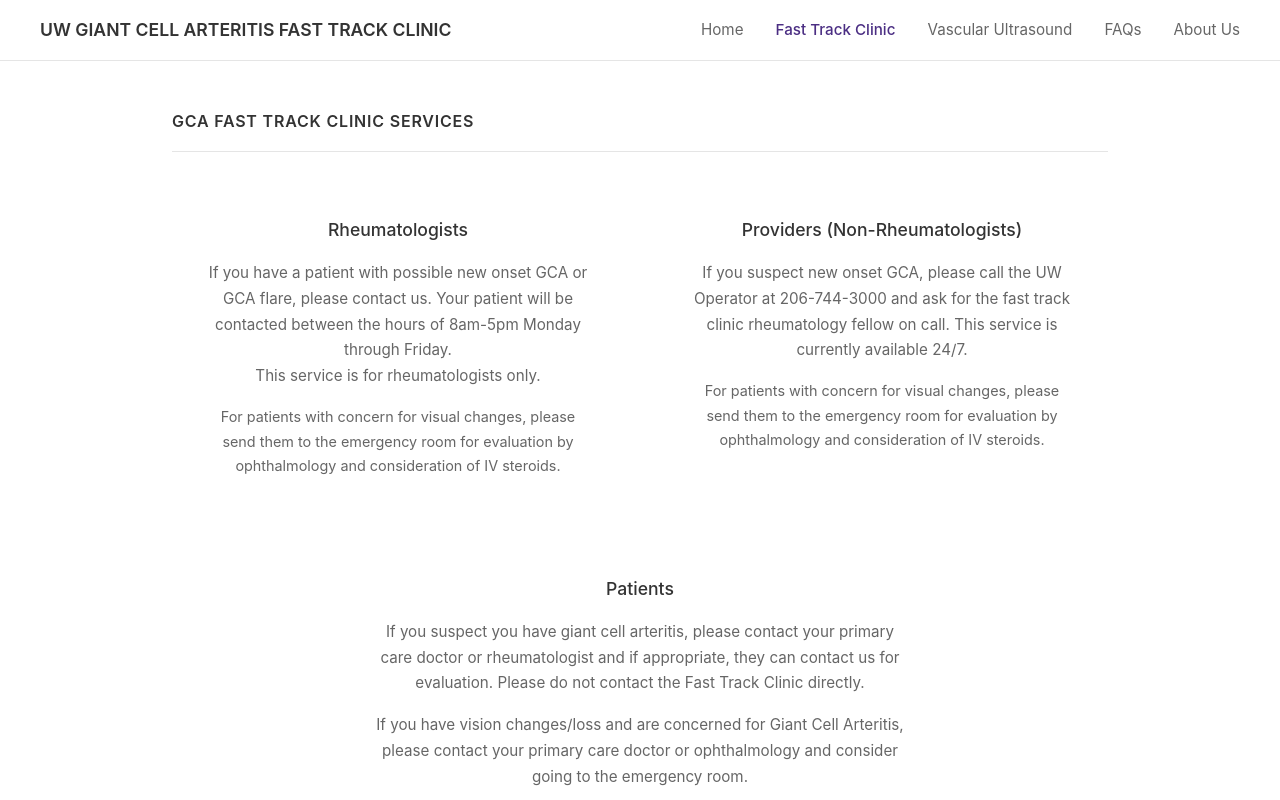
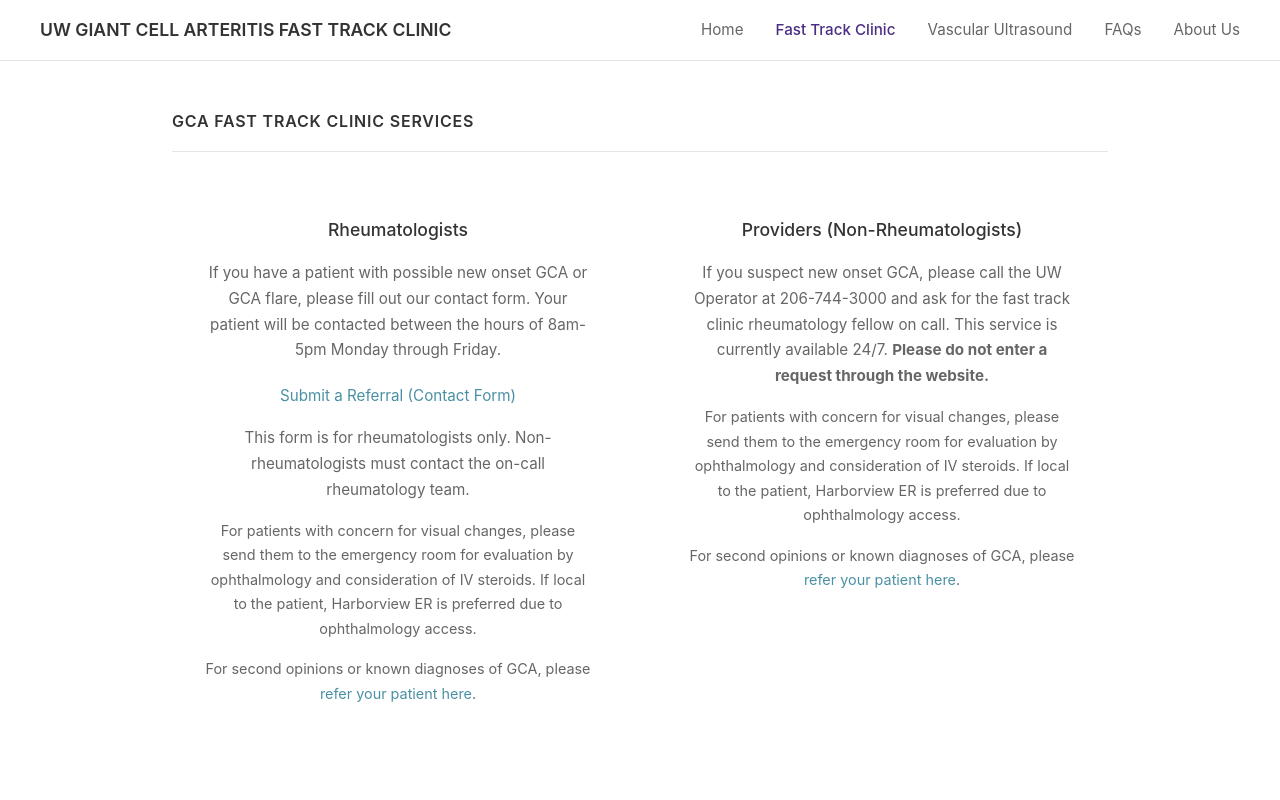
Before and after one commit to rheumify/gca-fast-website, a Next.js app: page /fast-track-clinic in a window 1280 px wide. Shown: the top 800 px of the page. Built offline with nearby package versions, Linux system fonts and the light colour scheme.

Commit message:
Add REDCap referral button, rheumatologist-only note, refer link, and Harborview detail to Fast Track Clinic page (parity with live site)

```diff
--- a/app/fast-track-clinic/page.js
+++ b/app/fast-track-clinic/page.js
@@ -1,4 +1,7 @@
 export default function FastTrackClinic() {
+  const REDCAP_URL = "https://redcap.iths.org/surveys/?s=R7M39DNCNJ48DPMF";
+  const REFER_URL = "https://www.uwmedicine.org/practitioner-resources/refer-patient";
+
   return (
     <main className="main">
       <h1 className="page-title">GCA Fast Track Clinic Services</h1>
@@ -7,15 +10,25 @@
         <div className="card">
           <h2 className="card-title">Rheumatologists</h2>
           <p>
-                  If you have a patient with possible new onset GCA or GCA flare, please contact us.
+            If you have a patient with possible new onset GCA or GCA flare, please fill out our contact form.
             Your patient will be contacted between the hours of 8am-5pm Monday through Friday.
           </p>
-            <p className="card-note">
-                  This service is for rheumatologists only.
+          <p style={{ marginTop: '1.25rem' }}>
+            <a className="referral-button" href={REDCAP_URL} target="_blank" rel="noopener noreferrer">
+              Submit a Referral (Contact Form)
+            </a>
+          </p>
+          <p className="card-note" style={{ marginTop: '1rem' }}>
+            This form is for rheumatologists only. Non-rheumatologists must contact the on-call rheumatology team.
           </p>
           <p style={{ marginTop: '1rem', fontSize: '0.9rem' }}>
             For patients with concern for visual changes, please send them to the emergency room for evaluation by
-            ophthalmology and consideration of IV steroids.
+            ophthalmology and consideration of IV steroids. If local to the patient, Harborview ER is preferred due to
+            ophthalmology access.
+          </p>
+          <p style={{ marginTop: '1rem', fontSize: '0.9rem' }}>
+            For second opinions or known diagnoses of GCA, please{' '}
+            <a href={REFER_URL} target="_blank" rel="noopener noreferrer">refer your patient here</a>.
           </p>
         </div>
 
@@ -23,11 +36,17 @@
           <h2 className="card-title">Providers (Non-Rheumatologists)</h2>
           <p>
             If you suspect new onset GCA, please call the UW Operator at 206-744-3000 and ask for the fast track clinic
-            rheumatology fellow on call. This service is currently available 24/7.
+            rheumatology fellow on call. This service is currently available 24/7.{' '}
+            <strong>Please do not enter a request through the website.</strong>
           </p>
           <p style={{ marginTop: '1rem', fontSize: '0.9rem' }}>
             For patients with concern for visual changes, please send them to the emergency room for evaluation by
-            ophthalmology and consideration of IV steroids.
+            ophthalmology and consideration of IV steroids. If local to the patient, Harborview ER is preferred due to
+            ophthalmology access.
+          </p>
+          <p style={{ marginTop: '1rem', fontSize: '0.9rem' }}>
+            For second opinions or known diagnoses of GCA, please{' '}
+            <a href={REFER_URL} target="_blank" rel="noopener noreferrer">refer your patient here</a>.
           </p>
         </div>
       </div>
```
Lines whose indentation alone changed are shown as unchanged.
